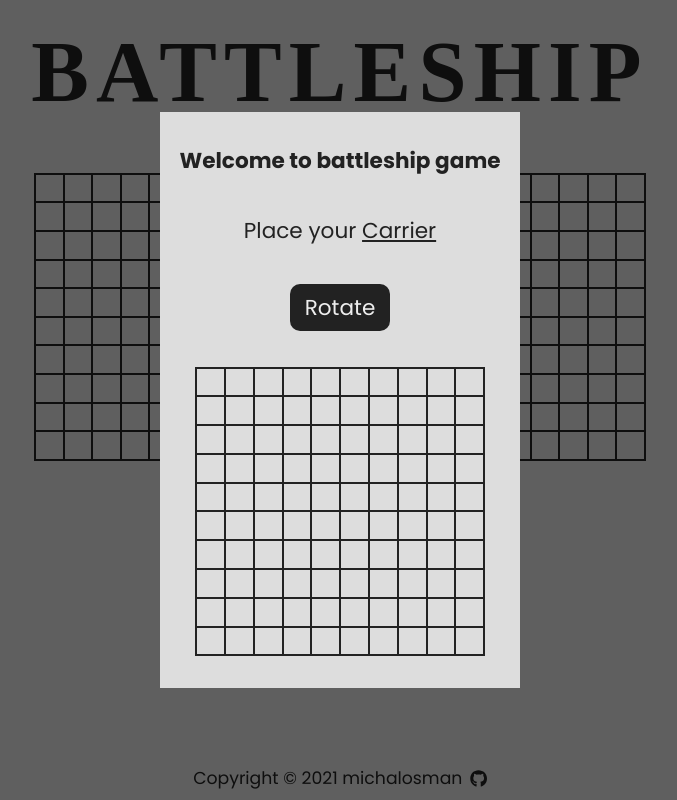
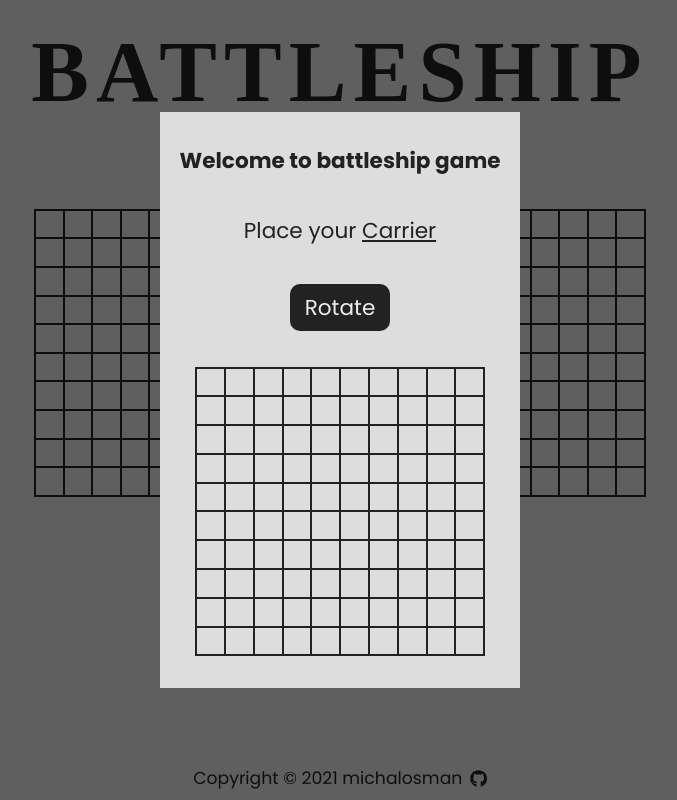
Before and after one commit to michalosman/battleship, a React (Create React App) app: page / in a window 1280 px wide. Shown: the whole page, without its empty margins (300-977 px from the left). Built offline with nearby package versions, Linux system fonts and the light colour scheme; a web font is replaced by a local one.

Commit message:
Fix spacing

```diff
--- a/src/components/Game/Game.tsx
+++ b/src/components/Game/Game.tsx
@@ -106,7 +106,12 @@ const Game = () => {
 }
 
 const GameWrapper = styled.div`
+  margin-top: 5rem;
   font-size: 5rem;
+
+  @media (max-width: 768px) {
+    margin-top: 0;
+  }
 `
 const Boards = styled.div`
   display: flex;
```
